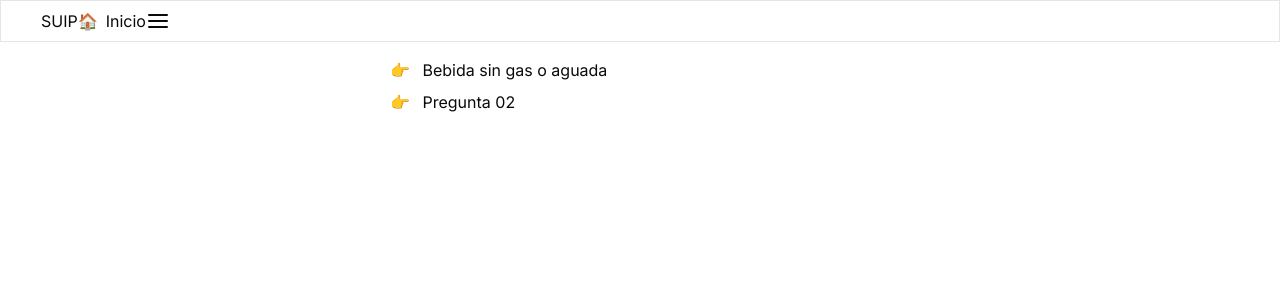
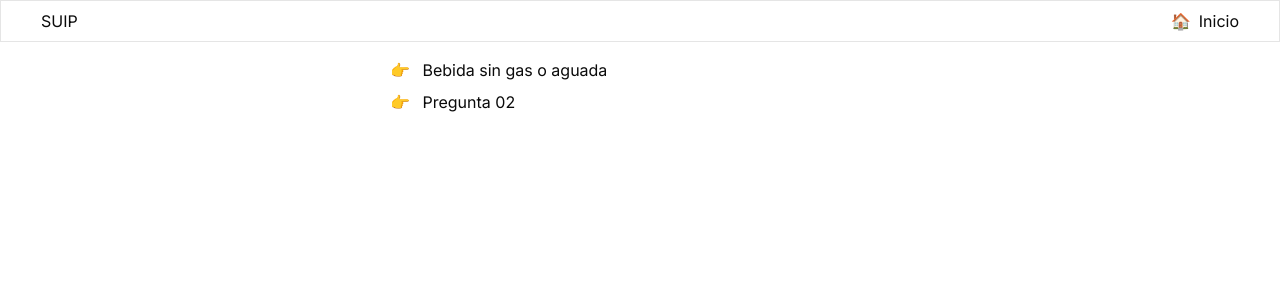
Before and after one commit to carlosiib/suip-problematicas, a Next.js app: page / in a window 1280 px wide. Shown: the top 300 px of the page. Built offline with nearby package versions, Linux system fonts and the light colour scheme.

Commit message:
fix styles

```diff
--- a/src/app/globals.css
+++ b/src/app/globals.css
@@ -1,6 +1,10 @@
 @tailwind base;
 @tailwind components;
 @tailwind utilities;
+
+.flex-sb {
+  justify-content: space-between;
+}
 
 @layer base {
   :root {
@@ -28,7 +32,7 @@
     --chart-3: 197 37% 24%;
     --chart-4: 43 74% 66%;
     --chart-5: 27 87% 67%;
-    --radius: 0.5rem
+    --radius: 0.5rem;
   }
   .dark {
     --background: 0 0% 3.9%;
@@ -54,7 +58,7 @@
     --chart-2: 160 60% 45%;
     --chart-3: 30 80% 55%;
     --chart-4: 280 65% 60%;
-    --chart-5: 340 75% 55%
+    --chart-5: 340 75% 55%;
   }
 }
 
@@ -66,3 +70,9 @@
     @apply bg-background text-foreground;
   }
 }
+
+@media (min-width: 768px) {
+  .only-mobile {
+    display: none;
+  }
+}
--- a/src/app/page.tsx
+++ b/src/app/page.tsx
@@ -42,7 +42,7 @@ export default function Home() {
   }
 
   return (
-    <div>
+    <>
       <Header resetQuestions={resetQuestions} />
       <section className="px-10 mt-4 ">
         <ul className="max-w-[500px] mx-auto flex flex-col gap-2">
@@ -93,6 +93,6 @@ export default function Home() {
             ))}
         </ul>
       </section>
-    </div>
+    </>
   );
 }
--- a/src/comp/Header.tsx
+++ b/src/comp/Header.tsx
@@ -14,8 +14,8 @@ export function Header(props: { resetQuestions: () => void }) {
   return (
     <header>
       <nav>
-        <ul className="flex justify-between px-10 py-2 border black b-y">
-          <li className="">
+        <ul className="flex flex-sb px-10 py-2 border black b-y">
+          <li>
             <h1 className="font-bold">SUIP</h1>
           </li>
           <li>
@@ -24,7 +24,7 @@ export function Header(props: { resetQuestions: () => void }) {
               Inicio
             </button>
           </li>
-          <li className="md:hidden">
+          <li className="only-mobile">
             <Mobile />
           </li>
         </ul>
@@ -36,7 +36,7 @@ export function Header(props: { resetQuestions: () => void }) {
 function Mobile() {
   return (
     <Sheet>
-      <SheetTrigger asChild className="md:bg-emerald-500">
+      <SheetTrigger asChild>
         <AlignJustify />
       </SheetTrigger>
       <SheetContent>
```
